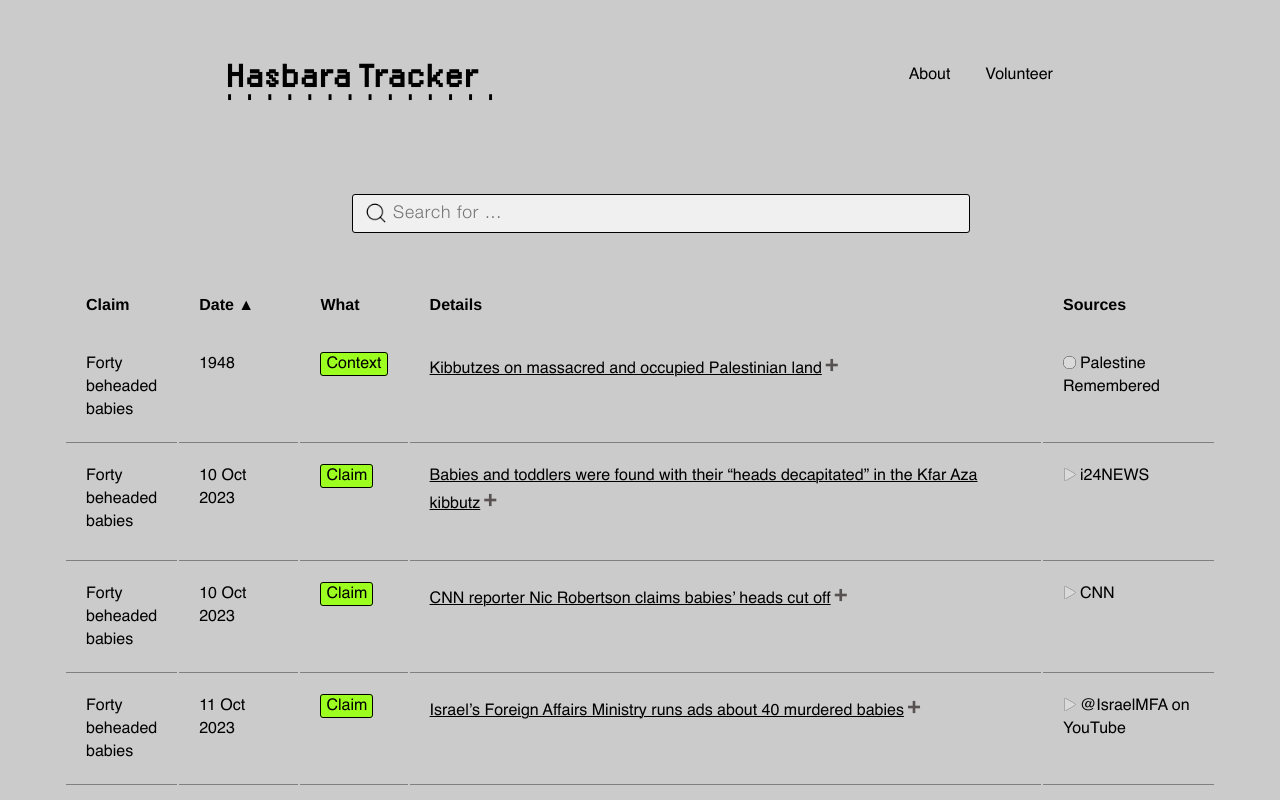
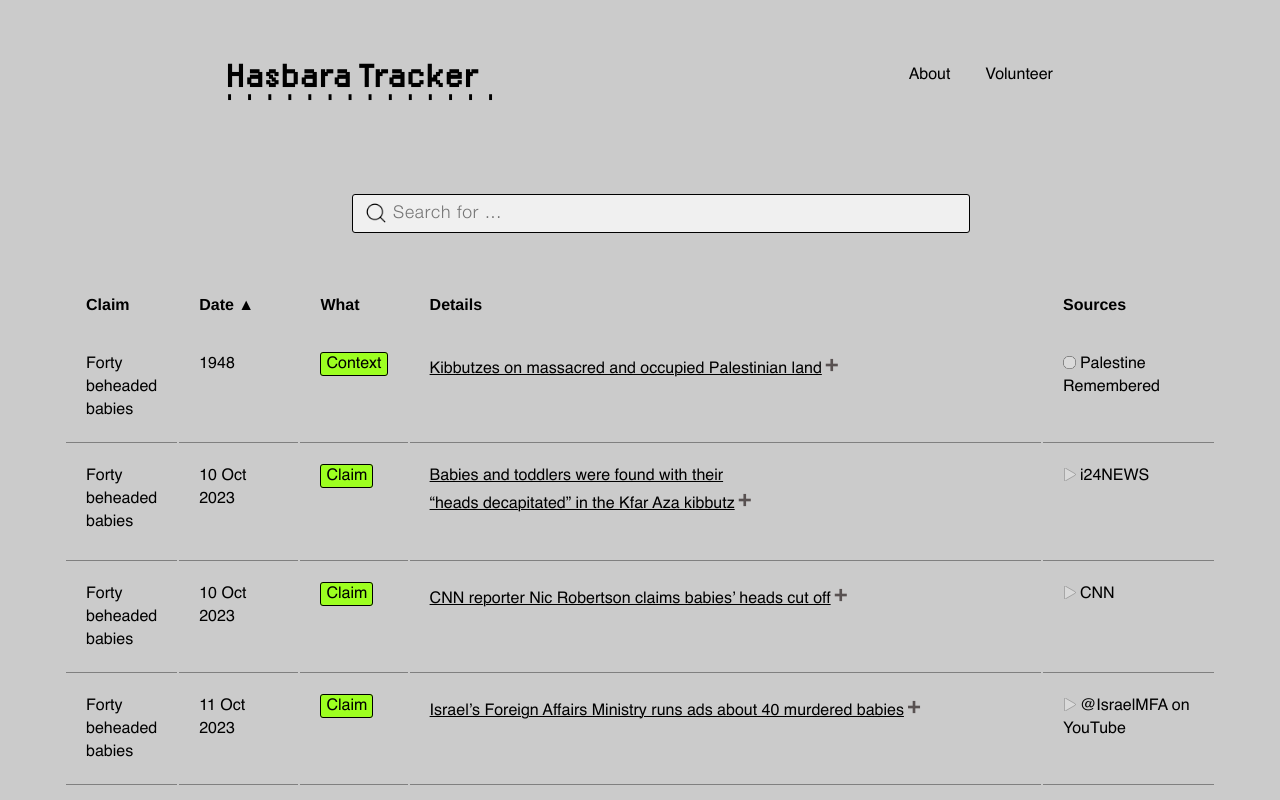
Before and after one commit to tamtzekin/hasbara-tracker, a React (Create React App) app: page / in a window 1280 px wide. Shown: the top 800 px of the page. Built offline with nearby package versions, Linux system fonts and the light colour scheme.

Commit message:
neater text wrapping for claims details

```diff
--- a/src/components/Tracker.css
+++ b/src/components/Tracker.css
@@ -291,6 +291,7 @@ table.a:hover {
 .tracker-container {
    margin-top: 5%;
    width: 100%;
+   text-wrap: justify;
 }
 
 u {
--- a/src/components/Tracker.js
+++ b/src/components/Tracker.js
@@ -67,7 +67,7 @@ export default function Tracker() {
                 accessor: (row) => `${row.description.summary} ${row.description.details}`,
                 Cell: ({ row }) => (
                     <>                    <div class="details-heading"></div>
-                    <div style={{maxWidth:700}}>
+                    <div style={{maxWidth:900, textWrap: 'balance'}}>
                         <details>
                             <summary><u>{row.original.description.summary}</u>
                             <span className={row.original.description.summaryClass}></span></summary>
```
